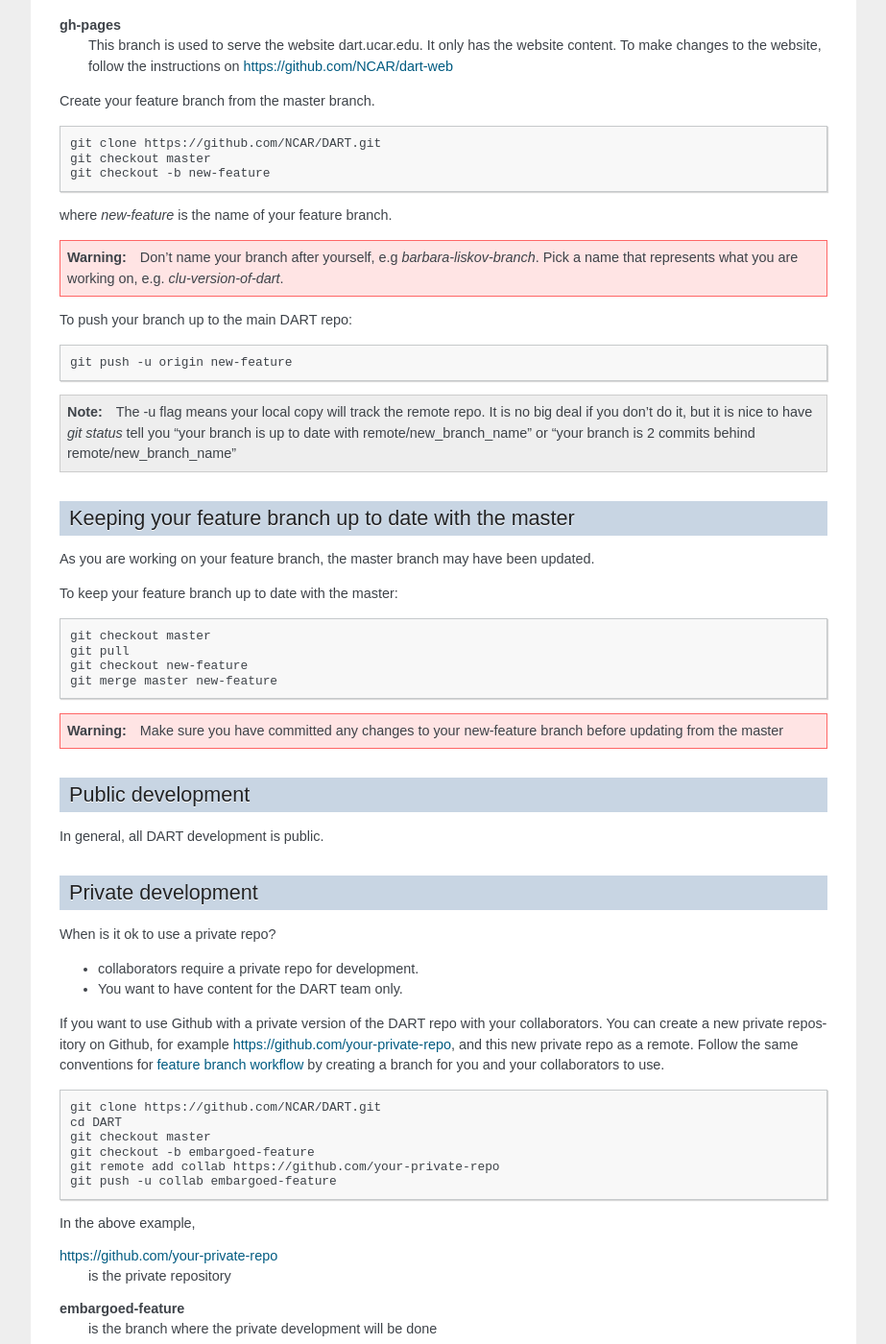
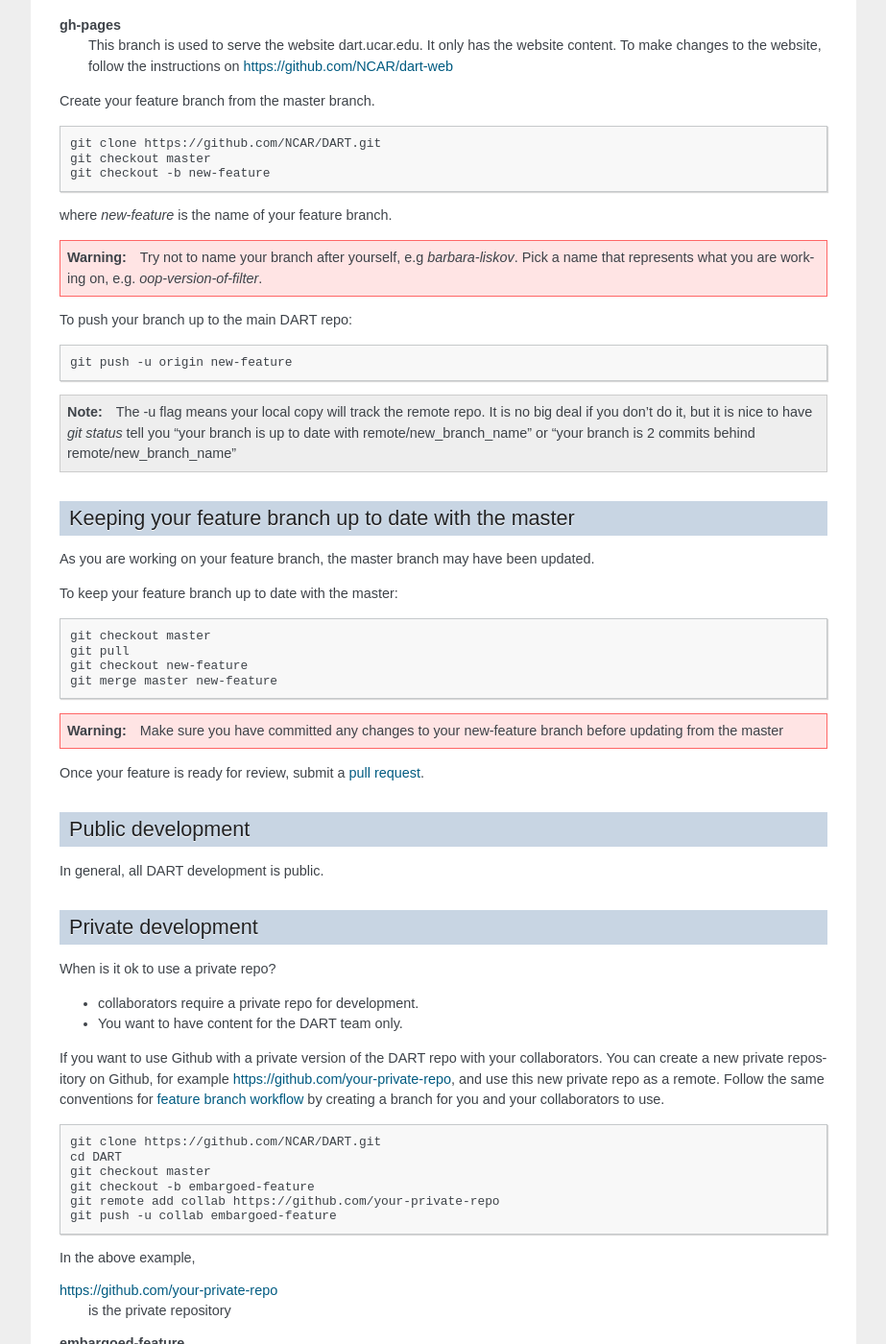
Before and after one commit to NCAR/dart-developers-guide, a Sphinx documentation site: the page built from source/dart-flow.rst, in a window 1280 px wide and 1400 px high, scrolled down 1438 px. Shown: the whole window at 96% size, without its empty margins (198-1121 px from the left). Built offline with Sphinx 7.4.7, drawn with Linux system fonts in a browser that asks for light colours; some of the changed text lies outside the part shown.

```diff
--- a/source/conf.py
+++ b/source/conf.py
@@ -16,12 +16,12 @@
 
 # -- Project information -----------------------------------------------------
 
-project = 'DART developers guide'
+project = 'DART developers handbook'
 copyright = '2021, NCAR'
 author = 'Helen'
 
 # The full version, including alpha/beta/rc tags
-release = '0.99'
+release = '0.9'
 
 
 # -- General configuration ---------------------------------------------------
--- a/source/dart-flow.rst
+++ b/source/dart-flow.rst
@@ -80,8 +80,8 @@ Create your feature branch from the master branch.
 where `new-feature` is the name of your feature branch.
 
 .. warning::
-  Don't name your branch after yourself, e.g `barbara-liskov-branch`. Pick a
-  name that represents what you are working on, e.g. `clu-version-of-dart`.
+  Try not to name your branch after yourself, e.g `barbara-liskov`. Pick a
+  name that represents what you are working on, e.g. `oop-version-of-filter`.
 
 
 To push your branch up to the main DART repo:
@@ -117,6 +117,8 @@ To keep your feature branch up to date with the master:
   Make sure you have committed any changes to your new-feature branch before
   updating from the master
 
+Once your feature is ready for review, submit a :ref:`pull request <reviewing>`.
+
 Public development
 ------------------
 
@@ -133,7 +135,7 @@ When is it ok to use a private repo?
 
 If you want to use Github with a private version of the DART repo with your
 collaborators.  You can create a new private repository on Github, for example
-https://github.com/your-private-repo, and this new private repo as a remote.
+https://github.com/your-private-repo, and use this new private repo as a remote.
 Follow the same conventions for :ref:`feature branch workflow <feature-branch>`
 by creating a branch for you and your collaborators to use.
 
--- a/source/index.rst
+++ b/source/index.rst
@@ -16,11 +16,12 @@ Things we don't have yet:
 
 * a project management system
 * a bug database
+* a release schedule
 
 Things we do have:
 
 * standups
-* issue tracing via Github
+* issue tracking via Github
 * code review via pull requests on Github
 * this much code:
 
```
Also changed, not shown: source/reviewing.rst (line endings or trailing spaces), 1 other file.
